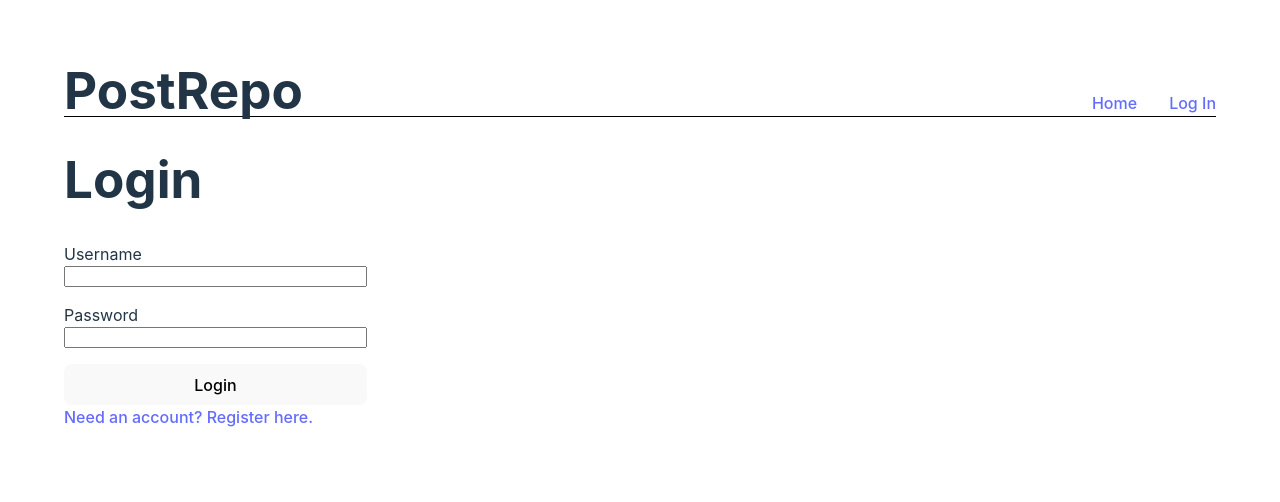
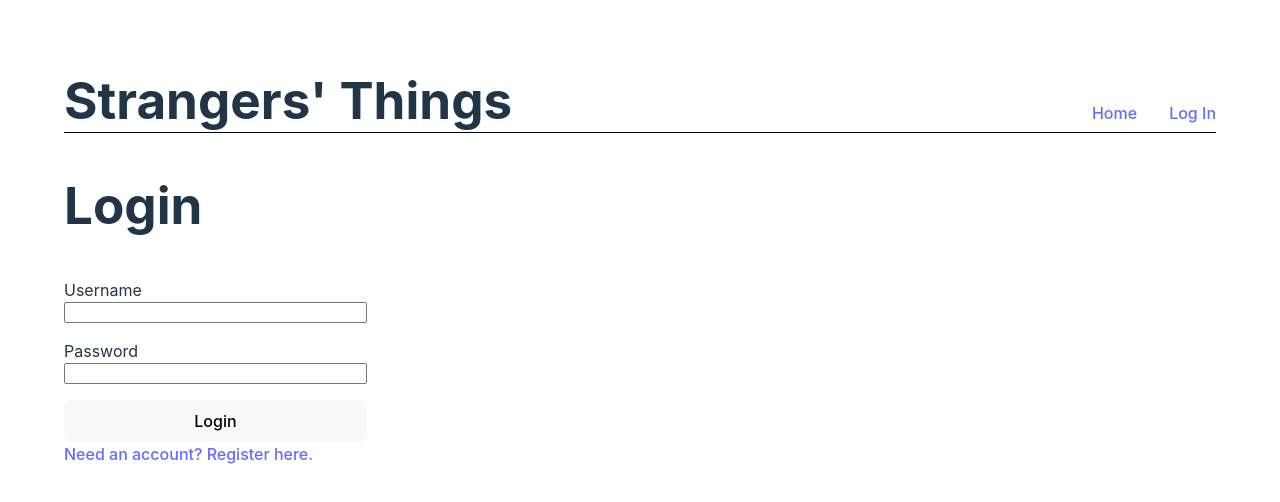
Before and after one commit to ottomanfred/stranger_things, a React (Vite) app: page /login in a window 1280 px wide. Shown: the top 502 px of the page. Built offline with nearby package versions, Linux system fonts and the light colour scheme.

Commit message:
minor styling

```diff
--- a/src/Layout/Navbar.jsx
+++ b/src/Layout/Navbar.jsx
@@ -20,7 +20,7 @@ export default function Navbar() {
   //
   return (
     <nav>
-      <h1>PostRepo</h1>
+      <h1>Strangers' Things</h1>
       <menu>
         <li>
           <NavLink to="/">Home</NavLink>
--- a/src/Layout/Root.scss
+++ b/src/Layout/Root.scss
@@ -20,6 +20,7 @@ nav {
     justify-content: space-between;
 
     height: 6rem;
+    padding-bottom: 1rem;
     border-bottom: solid black .25px;
 }
 
@@ -62,3 +63,12 @@ menu>li {
     margin: 1rem;
     padding: .5rem;
 }
+
+.post_message_input {
+    height: 5rem;
+}
+
+button {
+    border: solid black .015rem;
+    background-color: rgb(192, 188, 188);
+}
--- a/src/features/Feed/Feed.jsx
+++ b/src/features/Feed/Feed.jsx
@@ -1,9 +1,6 @@
 import { useSelector } from "react-redux";
-import {
-  useGetPostsQuery,
-  useDeletePostMutation,
-  useVerifyUserQuery,
-} from "./postsApiSlice";
+import { useGetPostsQuery, useDeletePostMutation } from "./postsApiSlice";
+import { useVerifyUserQuery } from "../Login/authSlice";
 import { Link } from "react-router-dom";
 import { selectToken } from "../Login/authSlice";
 import MakePost from "./MakePost";
@@ -20,14 +17,17 @@ export default function Feed() {
     <div className="feed_container">
       <ul className="feed">
         {!token ? (
-            <div className="login_notification"><p>You must be logged in to see your make posts.</p></div>
+          <div className="login_notification">
+            <p>You must be logged in to see your make posts.</p>
+          </div>
         ) : (
           <MakePost />
         )}
         {isLoading ? (
           <li>Loading...</li>
         ) : (
-          posts.map((post) => (
+          posts
+            .map((post) => (
               <li className="post_card" key={post._id}>
                 <Link to={`/${post._id}`}>
                   <h2>{post.title}</h2>
@@ -41,6 +41,7 @@ export default function Feed() {
                 )}
               </li>
             ))
+            .reverse()
         )}
       </ul>
     </div>
--- a/src/features/Feed/MakePost.jsx
+++ b/src/features/Feed/MakePost.jsx
@@ -31,6 +31,7 @@ export default function MakePost() {
         <label>
           Input post message:
           <input
+            className="post_message_input"
             type="text"
             value={description}
             onChange={(e) => setDescription(e.target.value)}
--- a/src/features/Feed/SinglePost/SinglePost.jsx
+++ b/src/features/Feed/SinglePost/SinglePost.jsx
@@ -1,10 +1,7 @@
-import { useParams, useNavigate } from "react-router-dom";
+import { useParams, useNavigate, Link } from "react-router-dom";
 import { useSelector } from "react-redux";
-import {
-  useGetPostsQuery,
-  useDeletePostMutation,
-  useVerifyUserQuery,
-} from "../postsApiSlice";
+import { useGetPostsQuery, useDeletePostMutation } from "../postsApiSlice";
+import { useVerifyUserQuery } from "../../Login/authSlice";
 import { selectToken } from "../../Login/authSlice";
 
 export default function SinglePost() {
@@ -27,6 +24,7 @@ export default function SinglePost() {
       {isLoading ? (
         <p>Post is loading</p>
       ) : (
+        <div>
           <article className="post_card">
             <h2>{post.title}</h2>
             <p>{post.description}</p>
@@ -37,6 +35,10 @@ export default function SinglePost() {
               <></>
             )}
           </article>
+          <Link to={`/`}>
+            <p>Return to Main Feed</p>
+          </Link>
+        </div>
       )}
     </div>
   );
--- a/src/features/Feed/postsApiSlice.js
+++ b/src/features/Feed/postsApiSlice.js
@@ -22,12 +22,8 @@ const postsApi = api.injectEndpoints({
       }),
       invalidatesTags: ["Posts"],
     }),
-    verifyUser: builder.query({
-      query: (token) => "/test/me",
-      transformResponse: (response) => response.data.user.username,
-    }),
   }),
 });
 
-export const { useGetPostsQuery, useAddPostMutation, useDeletePostMutation, useVerifyUserQuery } =
+export const { useGetPostsQuery, useAddPostMutation, useDeletePostMutation } =
   postsApi;
--- a/src/features/Login/authSlice.js
+++ b/src/features/Login/authSlice.js
@@ -25,10 +25,14 @@ const authApi = api.injectEndpoints({
       transformResponse: (response) => response.data,
       transformErrorResponse: (response) => response.data.error.message,
     }),
+    verifyUser: builder.query({
+      query: (token) => "/test/me",
+      transformResponse: (response) => response.data.user.username,
+    }),
   }),
 });
 
-export const { useRegisterMutation, useLoginMutation } = authApi;
+export const { useRegisterMutation, useLoginMutation, useVerifyUserQuery } = authApi;
 
 /** Session storage key */
 const TOKEN_KEY = 'token';
--- a/src/index.css
+++ b/src/index.css
@@ -31,8 +31,7 @@ body {
 }
 
 h1 {
-  font-size: 3.2em;
-  line-height: 1.1;
+  font-size: 3.2rem;
 }
 
 button {
```
Lines whose indentation alone changed are shown as unchanged.
